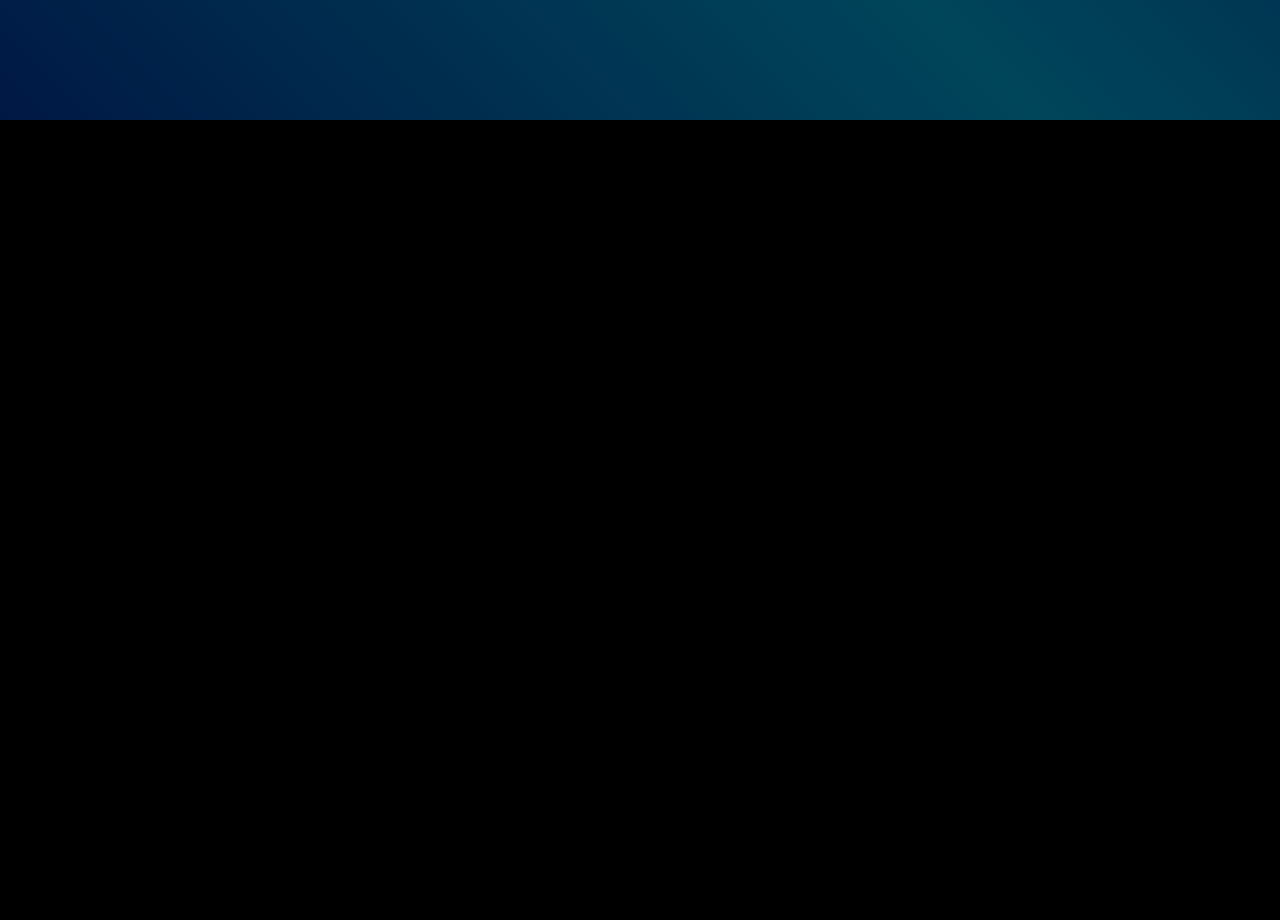
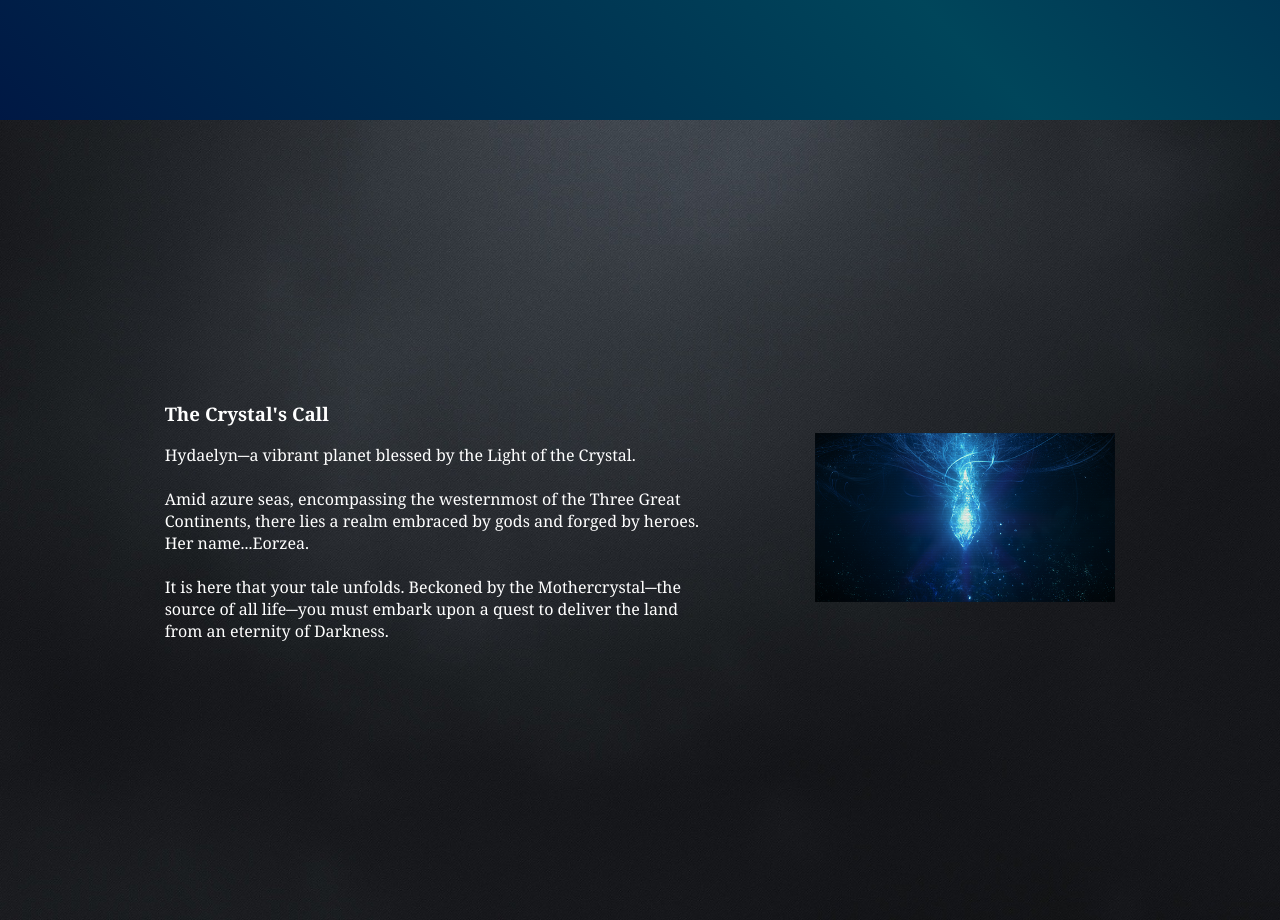
Before and after one commit to xRamire/FF-XIV, a React (Create React App) app: page /realmReborn in a window 1280 px wide. Shown: the part 680-1600 px from the top of the page. Before the commit the page ends 800 px from the top, so only its background shows below. Built offline with nearby package versions, Linux system fonts and the light colour scheme; no server answers.

Commit message:
realmreborn story and fixes

```diff
--- a/src/App.js
+++ b/src/App.js
@@ -9,6 +9,7 @@ import { House } from "./components/House/House";
 import { OrbitControls, Sky } from "@react-three/drei";
 import Nav from "./components/Nav/Nav";
 import AnimatedRoutes from "./components/AnimatedRoutes";
+import ScrollToTop from "./components/ScrollToTop";
 
 // Audio
 
@@ -30,6 +31,7 @@ function App() {
   return (
     <>
       <Router>
+        <ScrollToTop />
         <Nav />
         <AnimatedRoutes />
       </Router>
--- a/src/components/AnimatedRoutes.js
+++ b/src/components/AnimatedRoutes.js
@@ -8,6 +8,8 @@ import { AnimatePresence } from 'framer-motion';
 function AnimatedRoutes() {
 
     const location = useLocation();
+
+
 
     return (
         <AnimatePresence>
--- a/src/components/Expansions/RealmReborn.jsx
+++ b/src/components/Expansions/RealmReborn.jsx
@@ -3,7 +3,8 @@ import { motion } from "framer-motion"
 import './expansions.css';
 
 import MainImg from '../../assets/img/realmreborn-logo.png';
-import ParticleBackground from 'react-particle-backgrounds'
+import StoryImg from '../../assets/img/rr-story-1.png'
+import ParticleBackground from 'react-particle-backgrounds';
 
 
 const RealmReborn = () => {
@@ -35,6 +36,15 @@ const RealmReborn = () => {
     }
 
 
+    const scrollToStory = () => {
+        const element = document.getElementById('story');
+        if (element) {
+            // 👇 Will scroll smoothly to the top of the next section
+            element.scrollIntoView({ behavior: 'smooth' });
+        }
+    };
+
+
 
     return (
         <motion.div id='realmReborn' className='landing relative'
@@ -51,9 +61,27 @@ const RealmReborn = () => {
                         <img src={MainImg} alt="Final Fantasy" />
                     </div>
                     <div className='txt center categories padd-t-50'>
-                        <div className='category-btn'><h2>Story</h2></div>
+                        <div onClick={scrollToStory} className='category-btn'><h2>Story</h2></div>
                         <div className='category-btn'><h2>Locations</h2></div>
                         <div className='category-btn'><h2>Races</h2></div>
+                    </div>
+                </div>
+            </div>
+
+            <div className="container auto bg2" id='story'>
+                <div className="content story auto">
+                    <article className='story-article padd-m-t-25'>
+                        <h3>The Crystal's Call</h3>
+                        <p>
+                            Hydaelyn─a vibrant planet blessed by the Light of the Crystal.
+                            <br /> <br />
+                            Amid azure seas, encompassing the westernmost of the Three Great Continents, there lies a realm embraced by gods and forged by heroes. Her name...Eorzea.
+                            <br /> <br />
+                            It is here that your tale unfolds. Beckoned by the Mothercrystal─the source of all life─you must embark upon a quest to deliver the land from an eternity of Darkness.
+                        </p>
+                    </article>
+                    <div className="story-img">
+                        <img src={StoryImg} alt="crystal call" />
                     </div>
                 </div>
             </div>
--- a/src/components/Expansions/expansions.css
+++ b/src/components/Expansions/expansions.css
@@ -18,6 +18,17 @@
 
     background: rgb(3, 2, 100);
     background: linear-gradient(45deg, rgba(0, 46, 130, .525) 0%, rgba(0, 133, 173, 0.525) 50%, rgba(0, 46, 130, .525) 100%);
+}
+
+#realmReborn .bg2 {
+    background-image: url(../../assets/img/dark-bg.jpeg);
+    background-size: cover;
+    background-position: center;
+    background-repeat: no-repeat;
+    padding: 0px;
+    width: 100%;
+    max-width: 100%;
+    height: 100vh;
 }
 
 #realmReborn .txt.categories {
@@ -50,3 +61,27 @@
 #realmReborn .category-btn h2 {
     margin: 0px;
 }
+
+.story {
+    max-width: 90%;
+    display: flex;
+    height: 100%;
+    align-items: center;
+    vertical-align: middle;
+    justify-content: space-evenly;
+}
+
+.story-article {
+    max-width: 550px;
+}
+
+.story-img {
+    width: 300px;
+}
+
+
+@media only screen and (max-width: 600px) {
+    .story {
+        flex-direction: column;
+    }
+}
--- a/src/components/Home/Home.jsx
+++ b/src/components/Home/Home.jsx
@@ -42,7 +42,7 @@ function Home(props) {
                 <div className="content verticalalign">
                     <div className="column verticalalign">
                         <div className="row card-space auto padd-m-t-50">
-                            <Link to='/realmReborn' className='exp-card'><div className=" exp-card"><div className="exp-card-img exp-card-img1"></div></div></Link>
+                            <Link to='/realmReborn' className='exp-card'><div className="exp-card-img exp-card-img1"></div></Link>
                             <div className=" exp-card"><div className="exp-card-img exp-card-img2"></div></div>
                         </div>
                         <div className="row card-space auto padd-t-50 padd-m-t-0">
--- /dev/null
+++ b/src/components/ScrollToTop.js
@@ -0,0 +1,18 @@
+import { useEffect } from "react";
+import { useLocation } from "react-router-dom";
+
+export default function ScrollToTop() {
+    const { pathname } = useLocation();
+
+    useEffect(() => {
+
+        setTimeout(() => {
+            window.scrollTo({ top: 0 });
+
+        }, 300);
+
+
+    }, [pathname]);
+
+    return null;
+}
--- a/src/general.css
+++ b/src/general.css
@@ -30,6 +30,10 @@ body::-webkit-scrollbar {
 
 img {
     width: 100%;
+}
+
+a {
+    text-decoration: none;
 }
 
 .landing {
```
Also changed, not shown: src/assets/img/rr-story-1.png (added), 1 other file (tests, documents, lock files or other folders).
